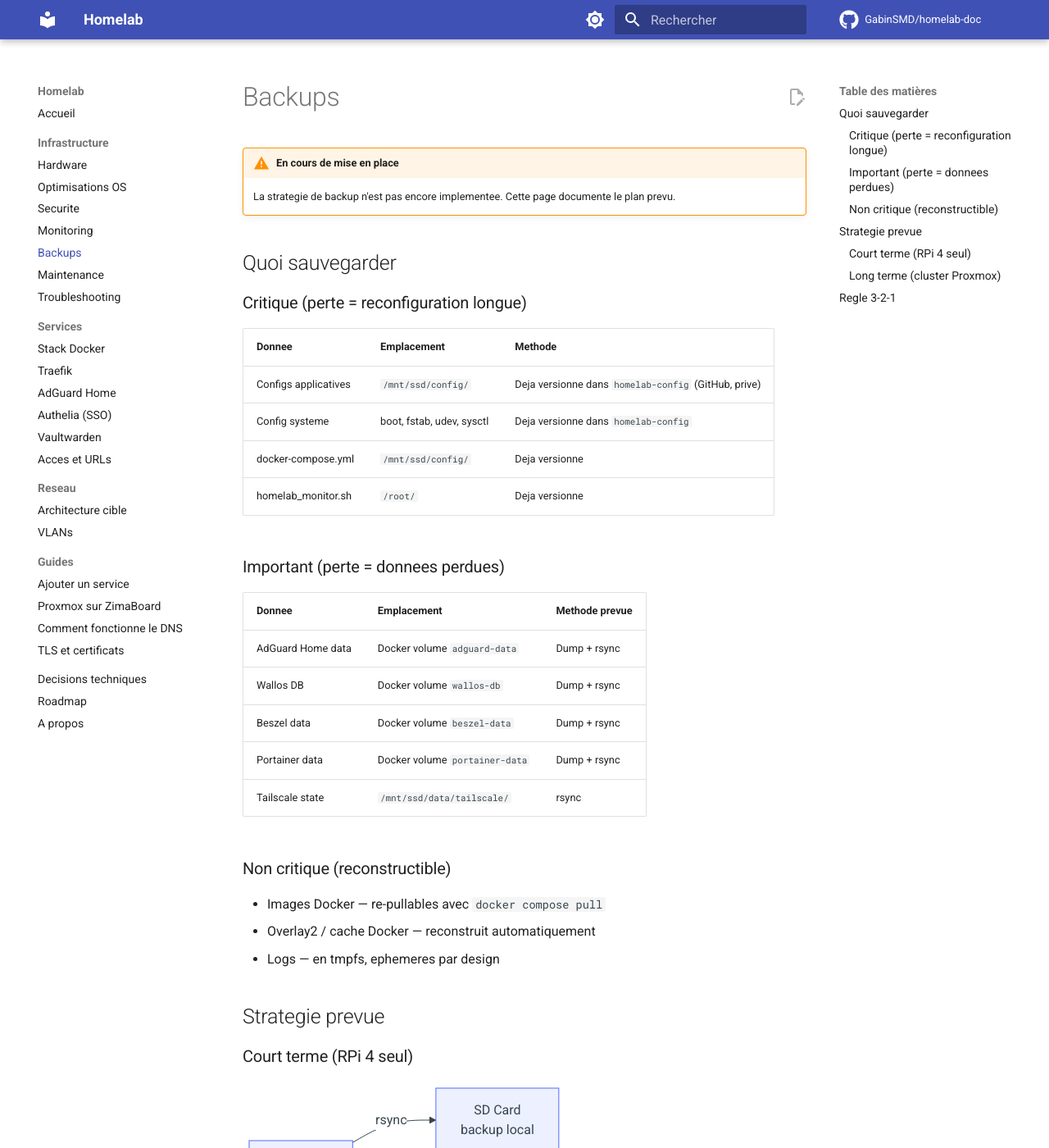
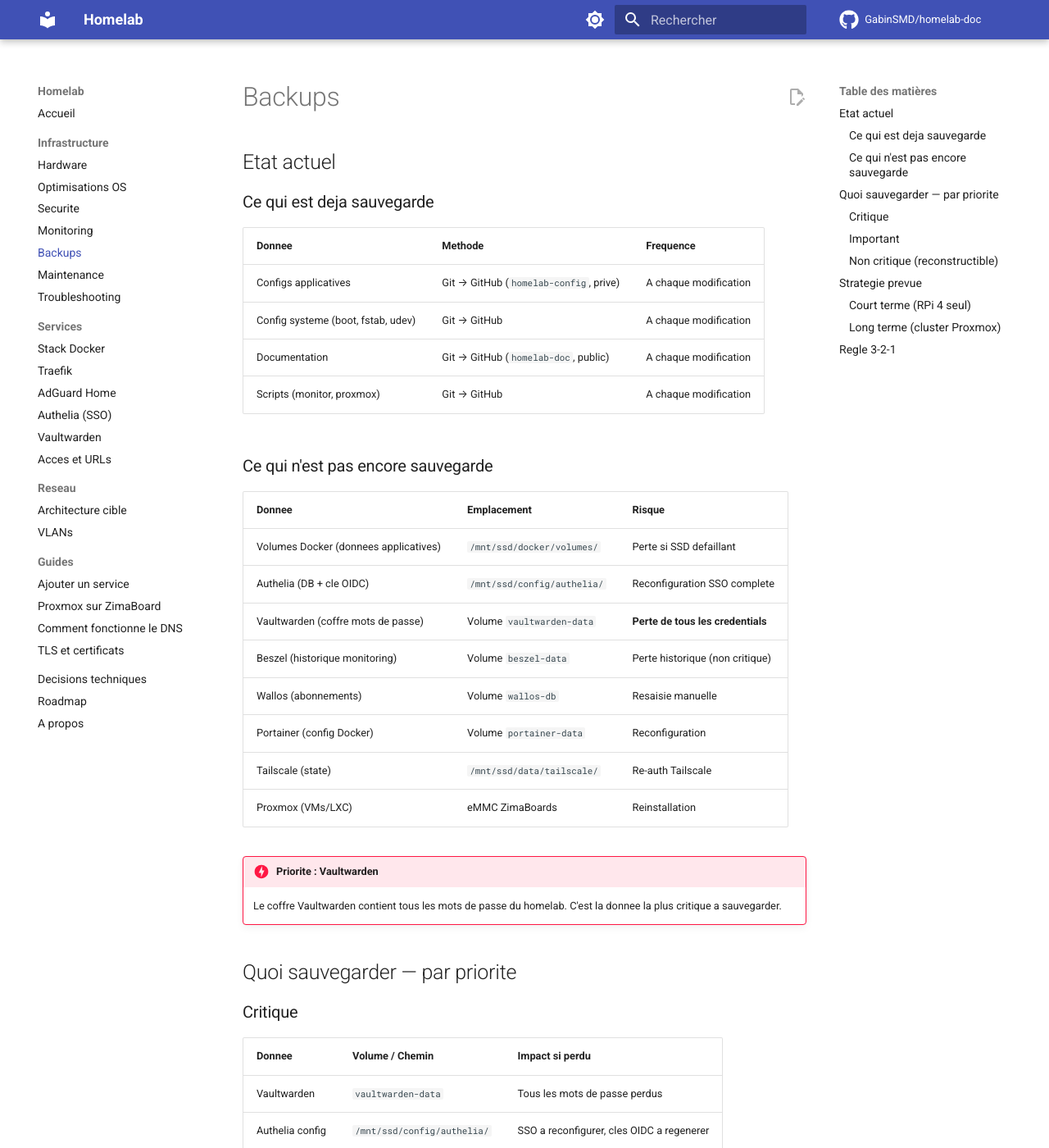
Before and after one commit to GabinSMD/homelab-doc, an MkDocs documentation site: the page built from docs/infrastructure/backups.md, in a window 1280 px wide and 1400 px high. Shown: the whole window at 82% size. Built offline with MkDocs 1.6.1 and Material for MkDocs 9.7.7, drawn with Linux system fonts in a browser that asks for light colours; comment, search, counter and statistics services are not loaded; some of the changed text lies outside the part shown.

Commit message:
Update security and backups pages to reflect current state
Security:
- Add Authelia SSO section with service matrix
- Add Vaultwarden as credential store
- Add fallback access table for each service
- Add Tailscale SSH (planned)
- Add secrets management practices
- Keep VLAN architecture cible

Backups:
- Replace "en cours" banner with actual state
- Document what IS backed up (git/GitHub) vs what ISN'T (volumes)
- Prioritize by criticality (Vaultwarden = highest)
- Keep short/long term strategy plans

Co-Authored-By: Claude Opus 4.6 (1M context) <noreply@anthropic.com>

```diff
--- a/docs/infrastructure/backups.md
+++ b/docs/infrastructure/backups.md
@@ -1,34 +1,56 @@
 # Backups
 
-!!! warning "En cours de mise en place"
-    La strategie de backup n'est pas encore implementee. Cette page documente le plan prevu.
+## Etat actuel
 
-## Quoi sauvegarder
+### Ce qui est deja sauvegarde
 
-### Critique (perte = reconfiguration longue)
+| Donnee | Methode | Frequence |
+|---|---|---|
+| Configs applicatives | Git → GitHub (`homelab-config`, prive) | A chaque modification |
+| Config systeme (boot, fstab, udev) | Git → GitHub | A chaque modification |
+| Documentation | Git → GitHub (`homelab-doc`, public) | A chaque modification |
+| Scripts (monitor, proxmox) | Git → GitHub | A chaque modification |
 
-| Donnee | Emplacement | Methode |
+### Ce qui n'est pas encore sauvegarde
+
+| Donnee | Emplacement | Risque |
 |---|---|---|
-| Configs applicatives | `/mnt/ssd/config/` | Deja versionne dans `homelab-config` (GitHub, prive) |
-| Config systeme | boot, fstab, udev, sysctl | Deja versionne dans `homelab-config` |
-| docker-compose.yml | `/mnt/ssd/config/` | Deja versionne |
-| homelab_monitor.sh | `/root/` | Deja versionne |
+| Volumes Docker (donnees applicatives) | `/mnt/ssd/docker/volumes/` | Perte si SSD defaillant |
+| Authelia (DB + cle OIDC) | `/mnt/ssd/config/authelia/` | Reconfiguration SSO complete |
+| Vaultwarden (coffre mots de passe) | Volume `vaultwarden-data` | **Perte de tous les credentials** |
+| Beszel (historique monitoring) | Volume `beszel-data` | Perte historique (non critique) |
+| Wallos (abonnements) | Volume `wallos-db` | Resaisie manuelle |
+| Portainer (config Docker) | Volume `portainer-data` | Reconfiguration |
+| Tailscale (state) | `/mnt/ssd/data/tailscale/` | Re-auth Tailscale |
+| Proxmox (VMs/LXC) | eMMC ZimaBoards | Reinstallation |
 
-### Important (perte = donnees perdues)
+!!! danger "Priorite : Vaultwarden"
+    Le coffre Vaultwarden contient tous les mots de passe du homelab. C'est la donnee la plus critique a sauvegarder.
 
-| Donnee | Emplacement | Methode prevue |
+## Quoi sauvegarder — par priorite
+
+### Critique
+
+| Donnee | Volume / Chemin | Impact si perdu |
 |---|---|---|
-| AdGuard Home data | Docker volume `adguard-data` | Dump + rsync |
-| Wallos DB | Docker volume `wallos-db` | Dump + rsync |
-| Beszel data | Docker volume `beszel-data` | Dump + rsync |
-| Portainer data | Docker volume `portainer-data` | Dump + rsync |
-| Tailscale state | `/mnt/ssd/data/tailscale/` | rsync |
+| Vaultwarden | `vaultwarden-data` | Tous les mots de passe perdus |
+| Authelia config | `/mnt/ssd/config/authelia/` | SSO a reconfigurer, cles OIDC a regenerer |
+
+### Important
+
+| Donnee | Volume / Chemin | Impact si perdu |
+|---|---|---|
+| AdGuard data | `adguard-data` | Stats et logs DNS perdus |
+| Wallos DB | `wallos-db` | Donnees abonnements perdues |
+| Portainer data | `portainer-data` | Config Docker a refaire |
+| Tailscale state | `/mnt/ssd/data/tailscale/` | Re-authentification |
 
 ### Non critique (reconstructible)
 
-- Images Docker — re-pullables avec `docker compose pull`
+- Images Docker — `docker compose pull`
 - Overlay2 / cache Docker — reconstruit automatiquement
-- Logs — en tmpfs, ephemeres par design
+- Beszel data — historique monitoring, pas vital
+- Logs — ephemeres
 
 ## Strategie prevue
 
```
Also changed, not shown: docs/infrastructure/security.md (+61 -26 lines).
